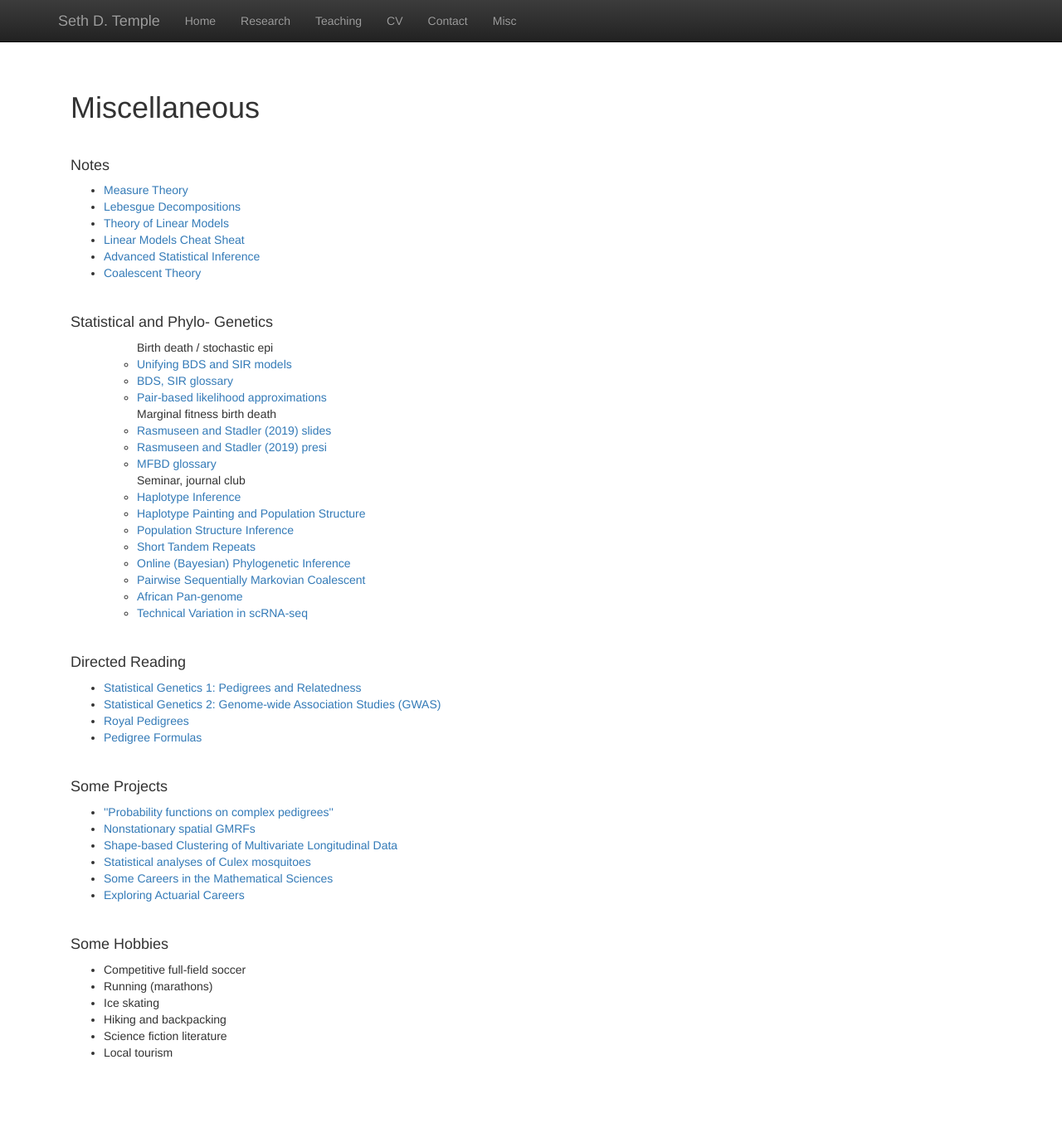
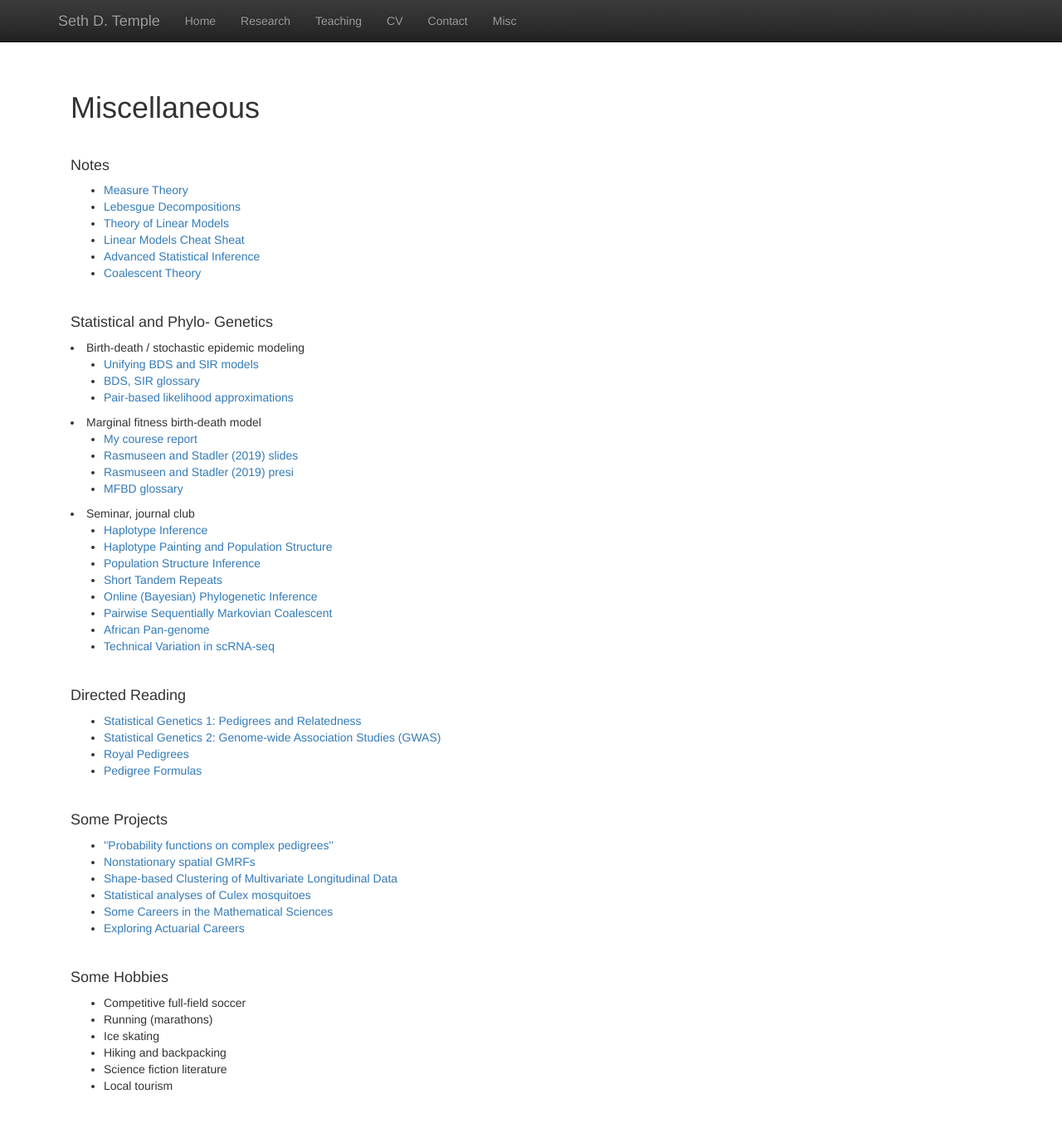
Before and after one commit to sdtemple/sdtemple.github.io, a Jekyll site: the page built from misc.html, in a window 1280 px wide and 1389 px high. Shown: the top 1354 px of the window at 83% size. Built offline with Jekyll 4.4.1, drawn with Linux system fonts in a browser that asks for light colours; nearby versions of some CDN libraries; library files that are not in the unit come from our copies.

Commit message:
updated misc sections

```diff
--- a/misc.html
+++ b/misc.html
@@ -21,18 +21,21 @@ title:  'Misc'
 
 <h4>Statistical and Phylo- Genetics</h4>
 <p class="content" style="padding:0px;margin:0px 20px 0px;">
-  <ul>
-    <ul> Birth death / stochastic epi
+    <li>Birth-death / stochastic epidemic modeling</li>
+    <ul>
       <li><a href = "files/macpherson21-presi-sdtemple.pdf"> Unifying BDS and SIR models </a></li>
       <li><a href = "files/glossary_sir_bds_sdtemple.pdf"> BDS, SIR glossary </a></li>
       <li><a href = "https://github.com/sdtemple/pblas"> Pair-based likelihood approximations </a></li>
     </ul>
-    <ul> Marginal fitness birth death
+    <li>Marginal fitness birth-death model</li>
+    <ul>
+      <li><a href = "files/final-apma990-stat590-sdtemple.pdf"> My courese report </a></li>
       <li><a href = "files/mfbd-slides-sdtemple.pdf"> Rasmuseen and Stadler (2019) slides </a></li>
       <li><a href = "files/mfbd-presi-sdtemple.pdf"> Rasmuseen and Stadler (2019) presi </a></li>
       <li><a href = "files/mfbd-handout-sdtemple.pdf"> MFBD glossary </a></li>
     </ul>
-    <ul> Seminar, journal club
+    <li>Seminar, journal club</li>
+    <ul>
       <li><a href = "files/germline-methods-sdtemple.pdf">Haplotype Inference</a></li>
       <li><a href = "files/chromopainter-sdtemple.pdf">Haplotype Painting and Population Structure</a></li>
       <li><a href = "files/mosaic-paper-sdtemple.pdf">Population Structure Inference</a></li>
@@ -42,7 +45,6 @@ title:  'Misc'
       <li><a href = "files/refgen-presi-sdtemple-zorian15.pdf"> African Pan-genome </a></li>
       <li><a href = "files/scRNAseq-presi-sdtemple.pdf"> Technical Variation in scRNA-seq </a></li>
     </ul>
-  </ul>
  </p>
 <br/>
 
```
